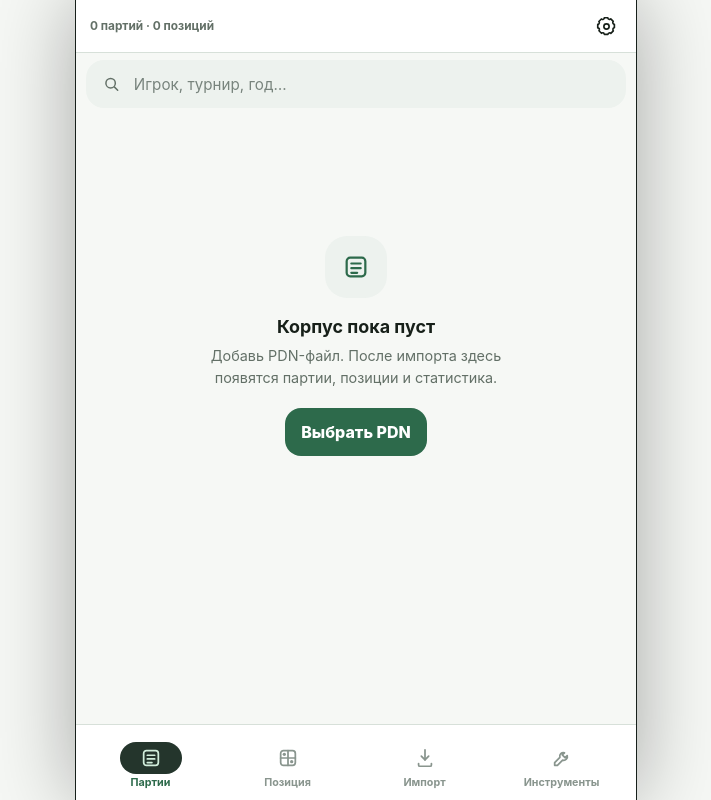
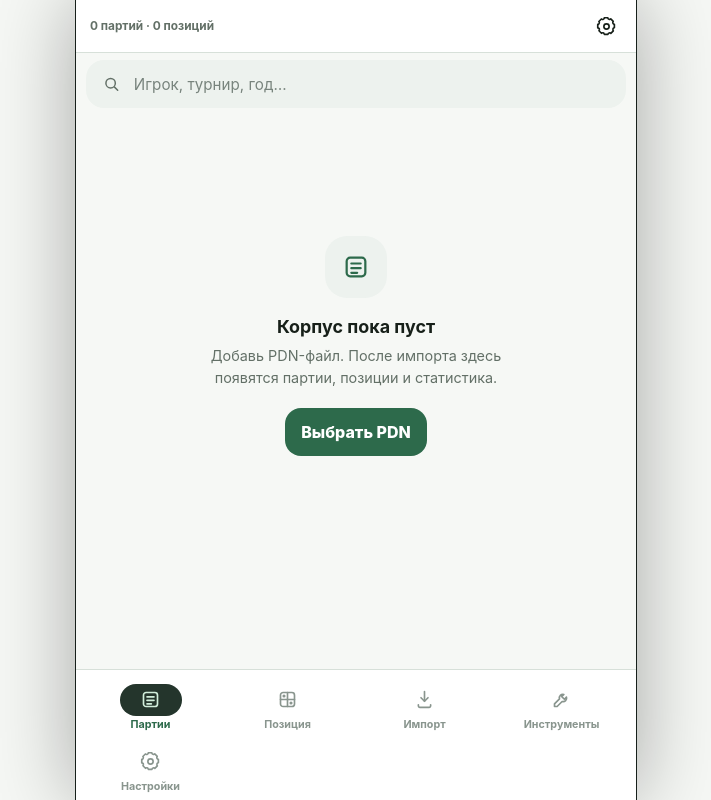
Before and after one commit to go-0dboy/draughts_corpus_engine, a React (Vite) app: page / in a window 1280 px wide. Shown: the whole page, without its empty margins (284-995 px from the left). Built offline with nearby package versions, Linux system fonts and the light colour scheme.

Commit message:
feat(nav): move settings into primary navigation

```diff
--- a/src/components/BottomNav.tsx
+++ b/src/components/BottomNav.tsx
@@ -1,6 +1,6 @@
 import { Icon, type IconName } from './Icon';
 
-export type AppTab = 'games' | 'position' | 'import' | 'tools';
+export type AppTab = 'games' | 'position' | 'import' | 'tools' | 'settings';
 
 interface BottomNavProps {
   active: AppTab;
@@ -12,6 +12,7 @@ const ITEMS: Array<{ id: AppTab; icon: IconName; label: string }> = [
   { id: 'position', icon: 'position', label: 'Позиция' },
   { id: 'import', icon: 'import', label: 'Импорт' },
   { id: 'tools', icon: 'tools', label: 'Инструменты' },
+  { id: 'settings', icon: 'settings', label: 'Настройки' },
 ];
 
 export function BottomNav({ active, onChange }: BottomNavProps) {
@@ -26,7 +27,7 @@ export function BottomNav({ active, onChange }: BottomNavProps) {
           aria-current={active === item.id ? 'page' : undefined}
         >
           <span className="bottom-nav-indicator" aria-hidden="true">
-            <Icon name={item.icon} size={22} />
+            <Icon name={item.icon} size={21} />
           </span>
           <span className="bottom-nav-label">{item.label}</span>
         </button>
```
